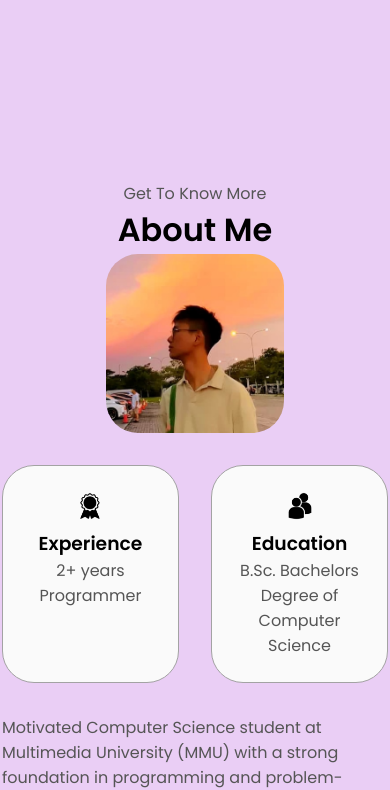
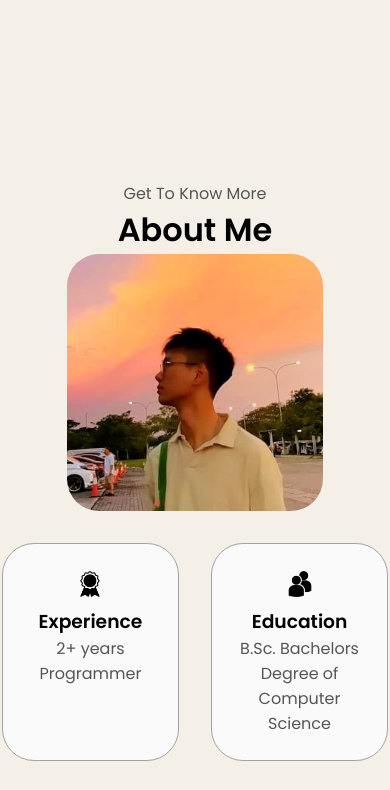
Before and after one commit to Meiyp0817/html-css-js-portfolio, a plain HTML site: page index.html in a window 390 px wide. Shown: the part 701-1491 px from the top of the page. Drawn offline with Linux system fonts and the light colour scheme.

Commit message:
update
update

```diff
--- a/mediaqueries.css
+++ b/mediaqueries.css
@@ -33,6 +33,9 @@
         margin: 0.5%;
     }
     .section__pic-container {
+        /*width: auto;
+        height: 46vw;
+        justify-content: center;*/
         width: 275px;
         height: 275px;
         margin: 0 auto 2rem;
@@ -82,8 +85,8 @@
         text-align: center;
     }
     .section__pic-container {
-        width: auto;
-        height: 46vw;
+        width: 66vw;
+        height: 66vw;
         justify-content: center;
     }
     .section__text__p2 {
--- a/style.css
+++ b/style.css
@@ -7,7 +7,7 @@
     --primary-color:white;
     --primary-color-2:rgb(250,250,250);
     --primary-color-3:rgb(181,181,181);
-    --background-color:#eacef5;
+    --background-color:#F4f0E8;
     --secondary-color:black;
     --secondary-color-2:rgb(85,85,85);
     --button-background: rgb(53,53,53);
```
